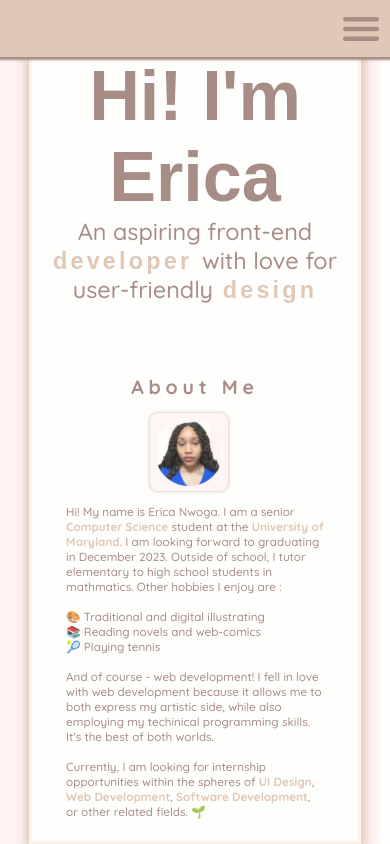
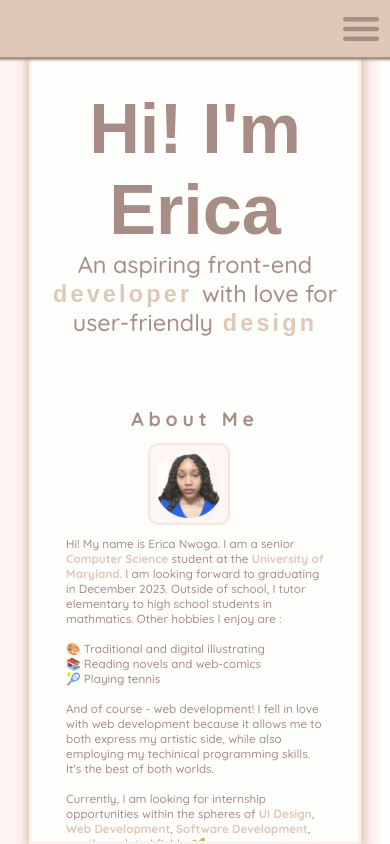
Before and after one commit to ericanwoga/ericanwoga.dev, a React (Create React App) app: page / in a window 390 px wide. Built offline with nearby package versions, Linux system fonts and the light colour scheme; a web font is replaced by a local one.

Commit message:
Fixed mobile nav bar

```diff
--- a/src/components/home/home.css
+++ b/src/components/home/home.css
@@ -1,7 +1,7 @@
 
 #home {
     border: 5px solid var(--color-lightpink);
-    margin-top: 10%;
+    margin-top: 20%;
     display: flex;
     flex-direction: column;
     align-items: center;
```
Also changed, not shown: src/components/nav/Nav.jsx (+3 -4 lines).
